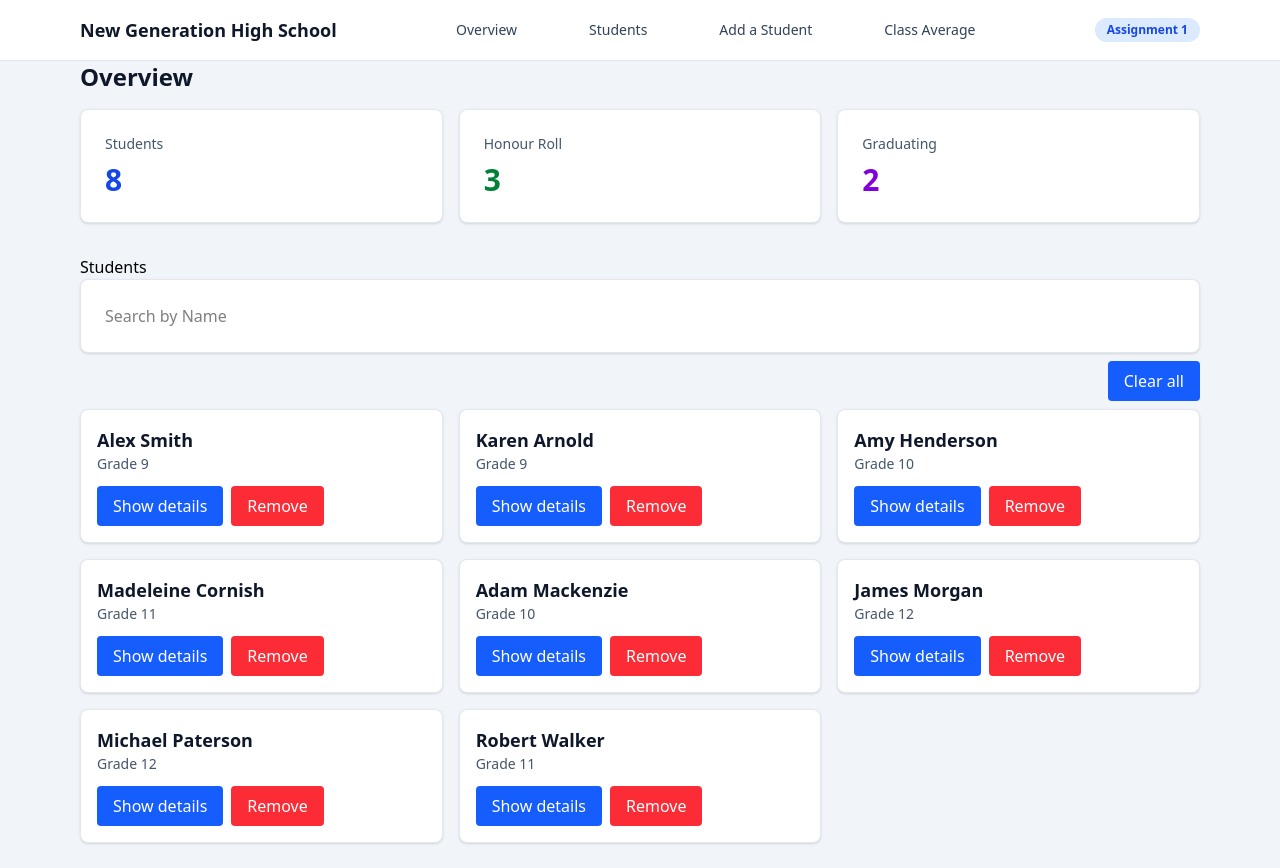
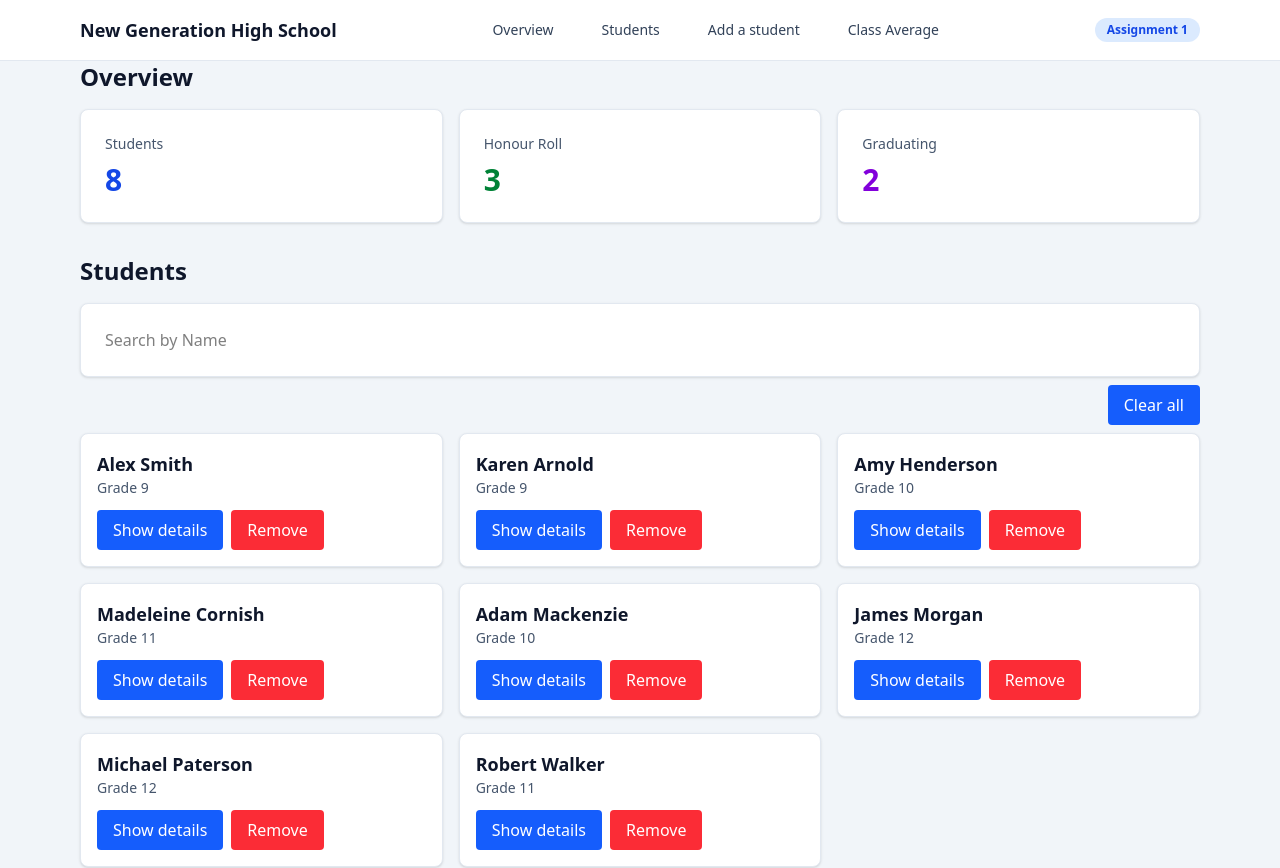
Before and after one commit to Ekutepev/exploring-front-end-development-components, a Next.js app: page / in a window 1280 px wide. Shown: the top 868 px of the page. Built offline with nearby package versions, Linux system fonts and the light colour scheme.

Commit message:
Minor fixes
Fixed a couple of things to match criteria

```diff
--- a/app/page.tsx
+++ b/app/page.tsx
@@ -1,5 +1,7 @@
 import StudentPortal from "@/components/StudentPortal";
 
-export default function Home() {
+const Home = () => {
   return <StudentPortal />;
-}
+};
+
+export default Home;
--- a/components/Navbar.tsx
+++ b/components/Navbar.tsx
@@ -12,31 +12,31 @@ const Navbar = () => {
     <header className="border-b border-slate-200 bg-white">
       <div className="mx-auto flex max-w-6xl flex-col gap-4 px-4 py-4 lg:flex-row lg:items-center lg:justify-between">
         <h1 className="text-lg font-bold text-slate-900">
-          <a href="" className="hover:text-slate-700">
+          <a href="#overview" className="hover:text-slate-700">
             New Generation High School
           </a>
         </h1>
 
         {/* Navigation Links */}
         <nav aria-label="Main navigation">
-          <ul className="flex items-center gap-4 text-sm font-medium">
+          <ul className="flex flex-wrap items-center gap-4 text-sm font-medium">
             <li>
-              <a href="#overview" className="text-slate-700 hover:text-slate-900 p-7">
+              <a href="#overview" className="text-slate-700 hover:text-slate-900 px-4 py-2">
                 Overview
               </a>
             </li>
             <li>
-              <a href="#students" className="text-slate-700 hover:text-slate-900 p-7">
+              <a href="#students" className="text-slate-700 hover:text-slate-900 px-4 py-2">
                 Students
               </a>
             </li>
             <li>
-              <a href="#add-student" className="text-slate-700 hover:text-slate-900 p-7">
-                Add a Student
+              <a href="#add-student" className="text-slate-700 hover:text-slate-900 px-4 py-2">
+                Add a student
               </a>
             </li>
-             <li>
-              <a href="#class-average" className="text-slate-700 hover:text-slate-900 p-7">
+            <li>
+              <a href="#class-average" className="text-slate-700 hover:text-slate-900 px-4 py-2">
                 Class Average
               </a>
             </li>
--- a/components/StudentPortal.tsx
+++ b/components/StudentPortal.tsx
@@ -69,7 +69,7 @@ const StudentPortal = () => {
             </section>
             {/* Students section: search box, Clear all and the list */}
             <section id="students">
-                <h2>
+                <h2 className="mb-4 text-2xl font-bold text-slate-900">
                     Students
                 </h2>
                 <SearchBox
@@ -85,7 +85,7 @@ const StudentPortal = () => {
             </section>
             {/* Add a student section */}
             <section id="add-student">
-                <h2>Add a Student</h2>
+                <h2 className="mb-4 text-2xl font-bold text-slate-900">Add a student</h2>
                 <AddStudent onAdd={handleAdd} />
             </section>
             {/* Class average section: uses the live list so it updates on add and remove */}
```
Also changed, not shown: app/layout.tsx (+11 -4 lines).
